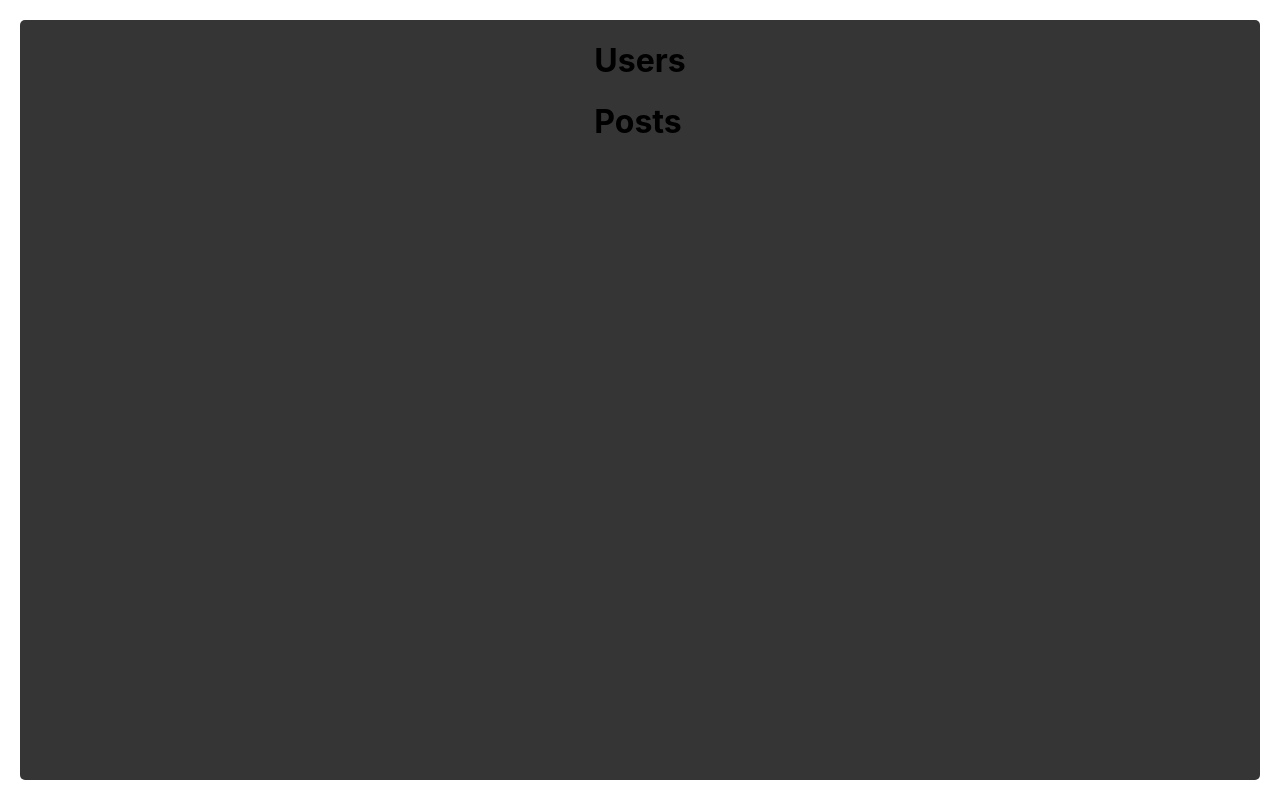
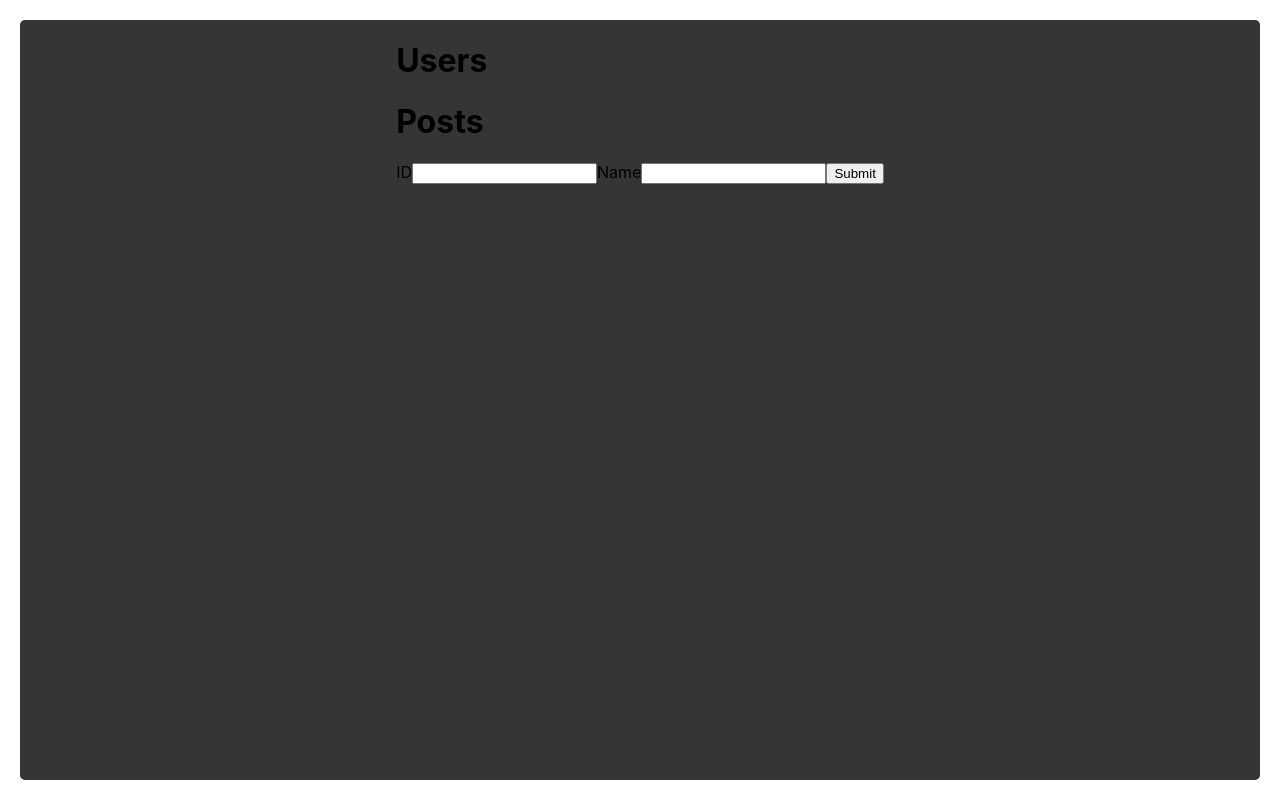
Before and after one commit to Guilospanck/learning-nextjs, a Next.js app: page / in a window 1280 px wide. Built offline with nearby package versions, Linux system fonts and the light colour scheme.

Commit message:
Add `displayFormData` api route

```diff
--- /dev/null
+++ b/pages/api/displayFormData.ts
@@ -0,0 +1,19 @@
+import { NextApiRequest, NextApiResponse } from "next"
+
+type Data = {
+  id: string,
+  name: string,
+  createdAt: string
+}
+
+export default (req: NextApiRequest, res: NextApiResponse<Data>) => {
+  const { id, name } = req.body
+  const createdAt = new Date().toLocaleString()
+  const data: Data = {
+    id, name, createdAt
+  }
+
+  console.log(`[server] Received: ${JSON.stringify(data)}`)
+
+  res.status(200).json(data)
+}
--- a/pages/api/hello.ts
+++ /dev/null
@@ -1,13 +0,0 @@
-// Next.js API route support: https://nextjs.org/docs/api-routes/introduction
-import type { NextApiRequest, NextApiResponse } from 'next'
-
-type Data = {
-  name: string
-}
-
-export default function handler(
-  req: NextApiRequest,
-  res: NextApiResponse<Data>
-) {
-  res.status(200).json({ name: 'John Doe' })
-}
--- a/pages/index.tsx
+++ b/pages/index.tsx
@@ -1,8 +1,36 @@
 import type { NextPage } from 'next'
 import Head from 'next/head'
 import Link from 'next/link'
+import { FormEvent } from 'react'
 
 const Home: NextPage = () => {
+
+  const onFormSubmit = async (e: FormEvent<HTMLFormElement>) => {
+    e.preventDefault() // important to show client console.logs
+
+    const id = (document.getElementById('id') as HTMLInputElement)?.value
+    const name = (document.getElementById('name') as HTMLInputElement)?.value
+
+    const body = { id, name }
+
+    try {
+      const res = await fetch('/api/displayFormData', {
+        method: 'POST', // or 'PUT'
+        headers: {
+          'Content-Type': 'application/json',
+        },
+        body: JSON.stringify(body),
+      })
+
+      const resJSON = await res.json()
+
+      console.log(`[client] Received: ${JSON.stringify(resJSON)}`)
+
+    } catch (err) {
+      console.error(`[client] Error: ${(err as Error).stack}`)
+    }
+  }
+
   return (
     <>
       <Head>
@@ -18,6 +46,13 @@ const Home: NextPage = () => {
         <h1>
           <Link href={'/posts'}>Posts</Link>
         </h1>
+        <form onSubmit={(e) => onFormSubmit(e)}>
+          <label>ID</label>
+          <input type={'text'} id={'id'} />
+          <label>Name</label>
+          <input type={'text'} id={'name'} />
+          <button type={'submit'}>Submit</button>
+        </form>
       </main>
     </>
   )
```
Also changed, not shown: 1 other file (tests, documents, lock files or other folders).
